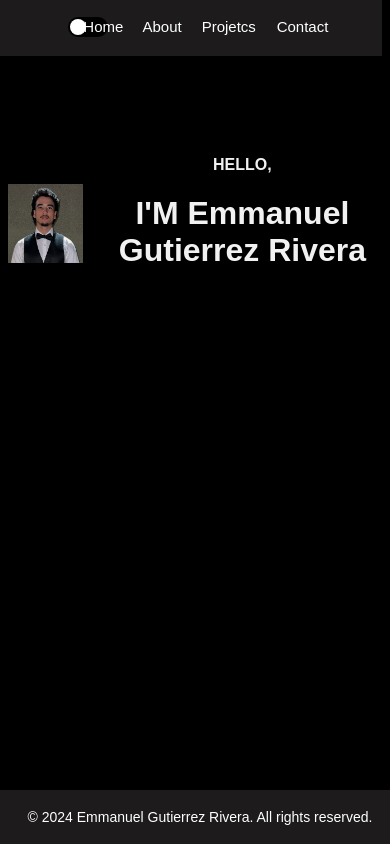
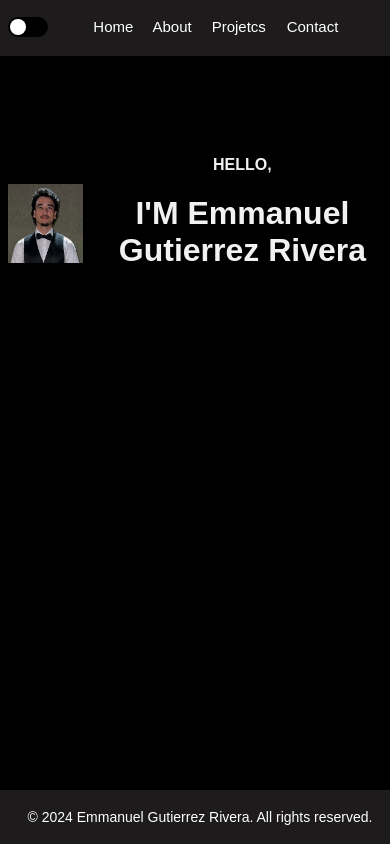
Before and after one commit to EmmanuelGR02/Personal-Website, a plain HTML site: page index.html in a window 390 px wide. Drawn offline with Linux system fonts and the light colour scheme.

Commit message:
fixed bug where switch overlapped header text when website was opened on a phone

```diff
--- a/index.html
+++ b/index.html
@@ -7,14 +7,14 @@
     <title>Emmanuel Gutierrez Rivera</title>
 </head>
 <body>
-    <!-- header ccontaining the links to my work and info-->
+    <!-- header containing the links to my work and info -->
     <header>
+        <label class="switch" id="backgroundSwitch">
+            <input type="checkbox">
+            <span class="slider round"></span>
+        </label>
         <nav>
             <ul>
-                <label class="switch" id="backgroundSwitch">
-                    <input type="checkbox">
-                    <span class="slider round"></span>
-                </label>
                 <li><a class="home" href="index.html">
                     <img class="home_img" src="images/home_icon.png">
                     <span class="home_text">Home</span>
@@ -38,7 +38,7 @@
         </nav>
     </header>
 
-    <!-- gretting and image container-->
+    <!-- greeting and image container -->
     <div class="container">
         <div class="content">
             <img class="me_image" src="images/me.jpeg">
--- a/style/homepage.css
+++ b/style/homepage.css
@@ -9,7 +9,7 @@ header {
     background-color: rgb(29, 27, 27);
     font-size: 15px;
     padding: 10px;
-    width: 100%;
+    width: calc(100% + 20px);
     top: 0;
     position: relative;
     margin-top: -10px;
@@ -21,8 +21,7 @@ header {
 .switch {
     position: absolute;
     top: 50%;
-    margin-left: 80px;
-    left: 0;
+    left: 20px;
     transform: translateY(-50%);
     width: 40px;
     height: 20px;
```
